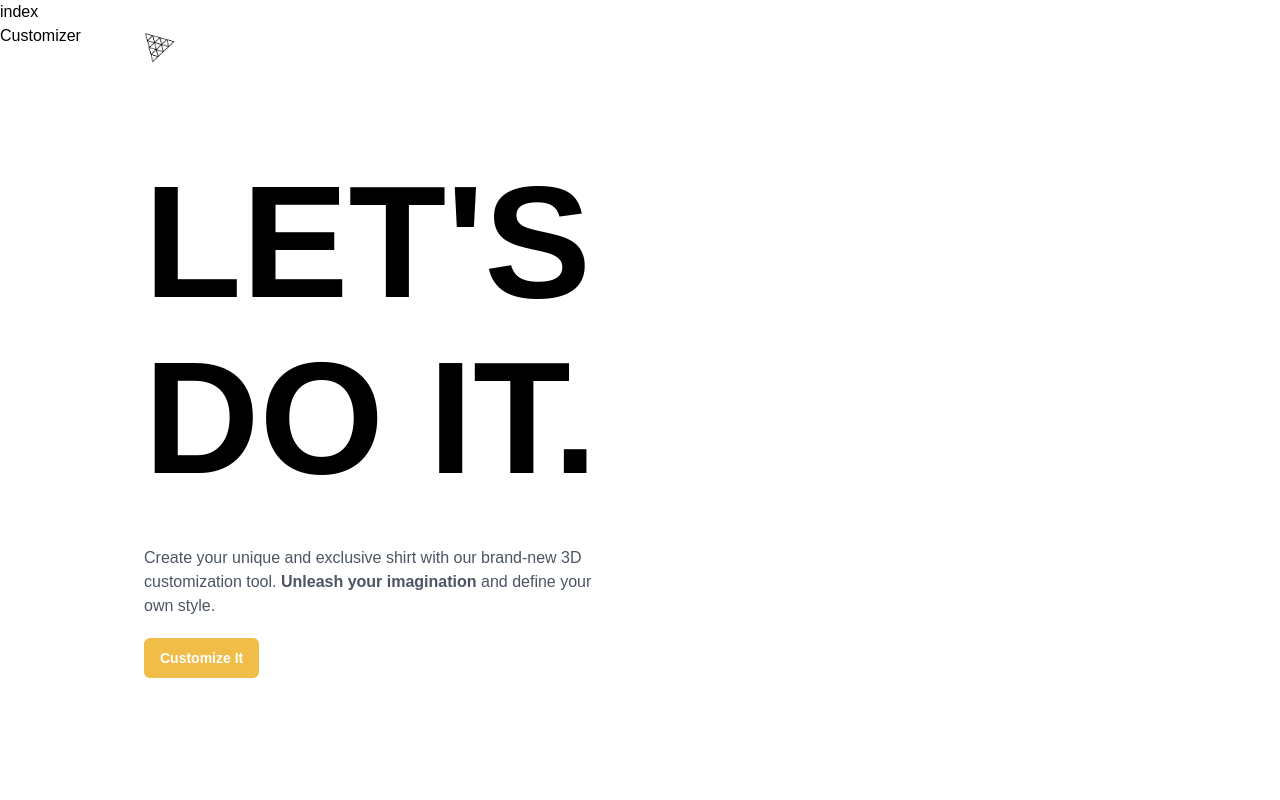
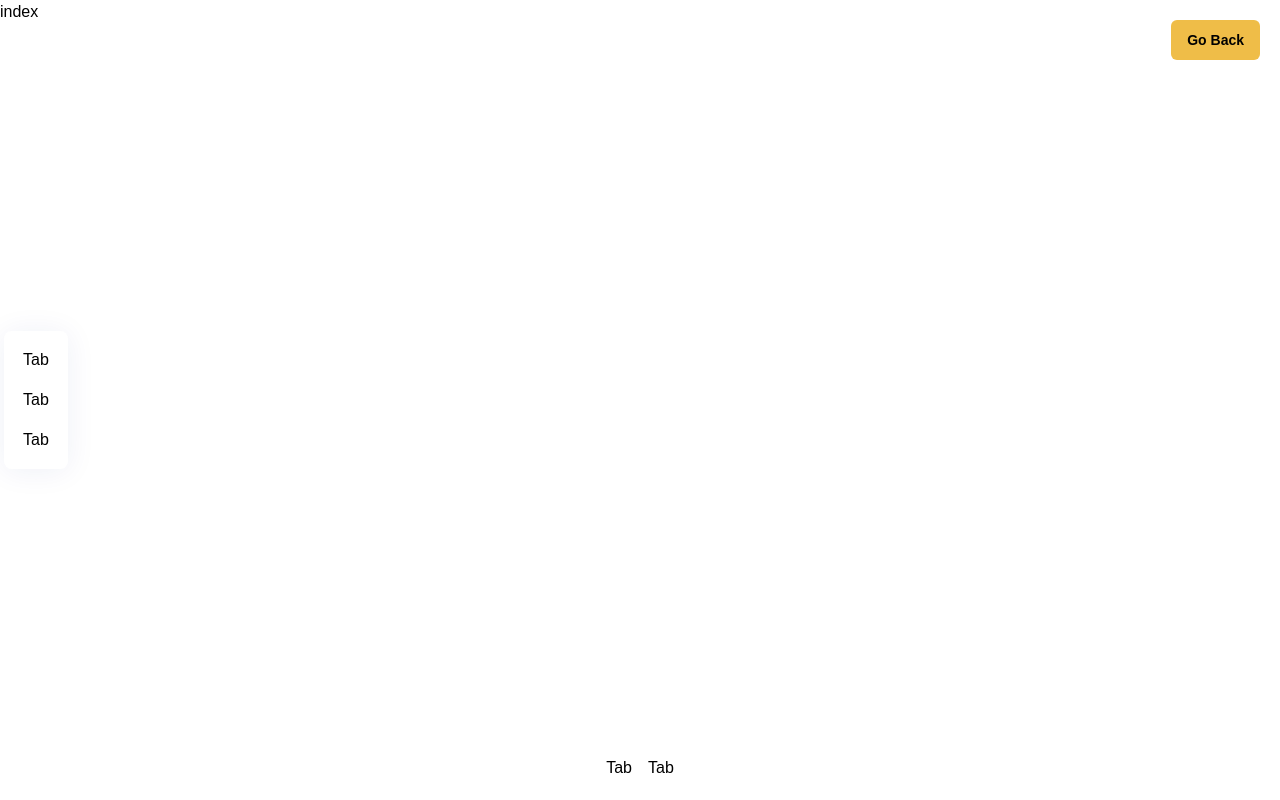
Before and after one commit to yossyadirta/3d-tshirt-customizer, a React (Vite) app: page / in a window 1280 px wide. Both pictures are taken after a click on the button "Customize It". Built offline with nearby package versions, Linux system fonts and the light colour scheme; a web font is replaced by a local one.

Commit message:
Add components and customizer page done

```diff
--- /dev/null
+++ b/src/components/AIPicker.jsx
@@ -0,0 +1,7 @@
+import React from "react";
+
+const AIPicker = () => {
+  return <div>AIPicker</div>;
+};
+
+export default AIPicker;
--- /dev/null
+++ b/src/components/ColorPicker.jsx
@@ -0,0 +1,7 @@
+import React from "react";
+
+const ColorPicker = () => {
+  return <div>ColorPicker</div>;
+};
+
+export default ColorPicker;
--- a/src/components/CustomButton.jsx
+++ b/src/components/CustomButton.jsx
@@ -1,21 +1,32 @@
 import React from "react";
 import { useSnapshot } from "valtio";
+
 import state from "../store";
+import { getContrastingColor } from "../config/helpers";
 
-const CustomButton = ({ title, type, customStyles, handleClick }) => {
+const CustomButton = ({ type, title, customStyles, handleClick }) => {
   const snap = useSnapshot(state);
+
   const generateStyle = (type) => {
     if (type === "filled") {
       return {
         backgroundColor: snap.color,
-        color: "#fff",
+        color: getContrastingColor(snap.color),
+      };
+    } else if (type === "outline") {
+      return {
+        borderWidth: "1px",
+        borderColor: snap.color,
+        color: snap.color,
       };
     }
   };
+
   return (
     <button
       className={`px-2 py-1.5 flex-1 rounded-md ${customStyles}`}
       style={generateStyle(type)}
+      onClick={handleClick}
     >
       {title}
     </button>
--- /dev/null
+++ b/src/components/FilePicker.jsx
@@ -0,0 +1,7 @@
+import React from "react";
+
+const FilePicker = () => {
+  return <div>FilePicker</div>;
+};
+
+export default FilePicker;
--- /dev/null
+++ b/src/components/Tab.jsx
@@ -0,0 +1,7 @@
+import React from "react";
+
+const Tab = () => {
+  return <div>Tab</div>;
+};
+
+export default Tab;
--- a/src/components/index.js
+++ b/src/components/index.js
@@ -1,3 +1,7 @@
 import CustomButton from "./CustomButton";
+import AIPicker from "./AIPicker";
+import ColorPicker from "./ColorPicker";
+import FilePicker from "./FilePicker";
+import Tab from "./Tab";
 
-export { CustomButton };
+export { CustomButton, AIPicker, ColorPicker, FilePicker, Tab };
--- a/src/pages/Customizer.jsx
+++ b/src/pages/Customizer.jsx
@@ -1,7 +1,70 @@
-import React from "react";
+import React, { useStaet, useEffect } from "react";
+import { AnimatePresence, motion } from "framer-motion";
+import { useSnapshot } from "valtio";
+
+import config from "../config/config";
+import state from "../store";
+import { download } from "../assets";
+import { downloadCanvasToImage, reader } from "../config/helpers";
+import { EditorTabs, FilterTabs } from "../config/constants";
+import { fadeAnimation, slideAnimation } from "../config/motion";
+import {
+  AIPicker,
+  ColorPicker,
+  CustomButton,
+  FilePicker,
+  Tab,
+} from "../components";
 
 const Customizer = () => {
-  return <div>Customizer</div>;
+  const snap = useSnapshot(state);
+  return (
+    <AnimatePresence>
+      {!snap.intro && (
+        <>
+          <motion.div
+            key="custom"
+            className="absolute top-0 left-0 z-10"
+            {...slideAnimation("left")}
+          >
+            <div className="flex items-center min-h-screen">
+              <div className="editortabs-container tabs">
+                {EditorTabs.map((tab) => (
+                  <Tab key={tab.name} tab={tab} handleClick={() => {}} />
+                ))}
+              </div>
+            </div>
+          </motion.div>
+
+          <motion.div
+            className="absolute z-10 top-5 right-5"
+            {...fadeAnimation}
+          >
+            <CustomButton
+              type="filled"
+              title="Go Back"
+              handleClick={() => (state.intro = true)}
+              customStyles="w-fit px-4 py-2.5 font-bold text-sm"
+            />
+          </motion.div>
+          <motion.div
+            className="filtertabs-container"
+            {...slideAnimation("up")}
+          >
+            {FilterTabs.map((tab) => (
+              <Tab
+                key={tab.name}
+                isFilterTab
+                isActiveTab=""
+                tab={tab}
+                handleClick={() => {}}
+              />
+            ))}
+          </motion.div>
+        </>
+      )}
+    </AnimatePresence>
+  );
 };
 
 export default Customizer;
```
